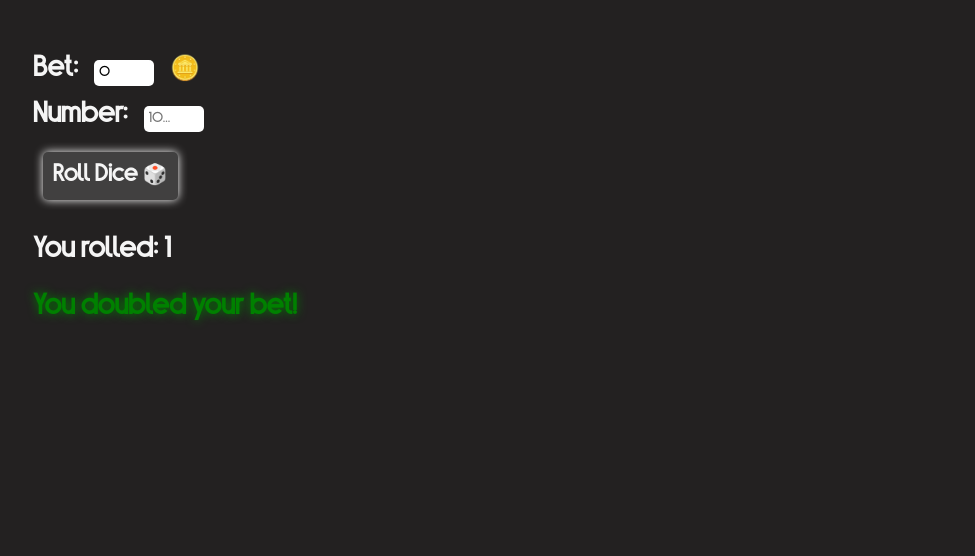
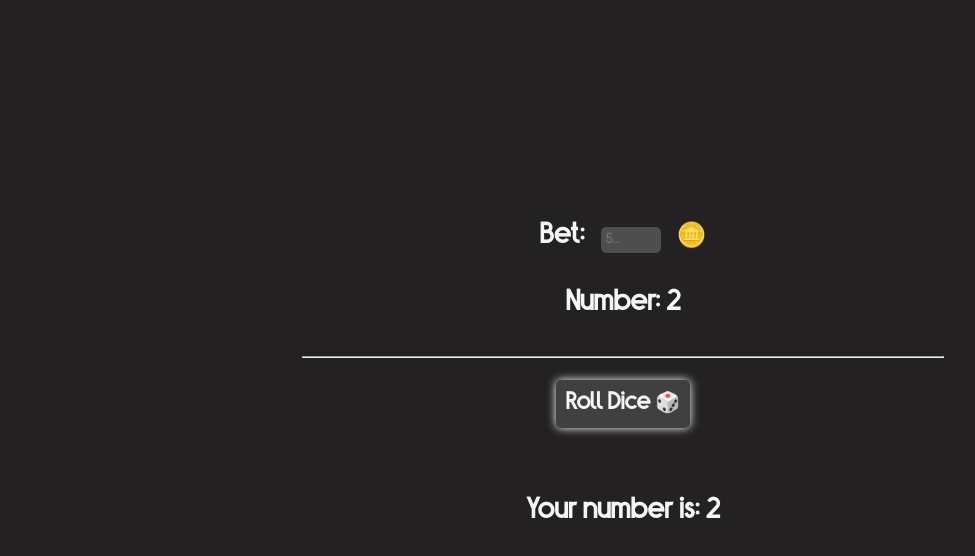
Before and after one commit to sofeyahamira/casino, a plain HTML site: page index.html in a window 1280 px wide. Both pictures are taken after a click on the button "Roll Dice 🎲". Shown: the whole page, without its empty margins (17-992 px from the left). Drawn offline with Linux system fonts and the light colour scheme.

Commit message:
Styles change

```diff
--- a/index.html
+++ b/index.html
@@ -18,8 +18,14 @@
             color: whitesmoke;
             font-weight: bolder;
             font-size: 24px;
-            margin: 50px;
             font-family: "Urbancat", Tahoma, Geneva, Verdana, sans-serif;
+
+            /* Centering page */
+            display: flex;
+            flex-direction: column;
+            align-items: center;
+            justify-content: center;
+            height: 100vh;
         }
 
         input {
@@ -29,6 +35,12 @@
             font-size: 12px;
             border: none;
             margin: 10px;
+            background-color: rgb(78, 78, 78);
+            color: whitesmoke;
+        }
+
+        input:focus {
+            outline: none;
         }
 
         button {
@@ -44,18 +56,22 @@
             font-weight: bold;
         }
 
+        hr {
+            width: 50vw;
+        }
+
         #betStatus {
             text-shadow: 0 0 10px;
         }
      </style>
 </head>
 <body>
+    <div>
         <label for="bet">Bet:</label>
         <input type="number" id="bet" placeholder="5..." style="width: 50px;"> 🪙
-    <br>
-    <label for="number">Number:</label>
-    <input type="number" id="number" placeholder="10..." style="width: 50px;">
-    <br>
+    </div>
+    <p>Number: <span id="number"></span></p>
+    <hr>
     <button onclick="rollDice()">Roll Dice 🎲</button>
     <br>
     <p id="diceRoll"></p>
@@ -64,8 +80,9 @@
     <!-- Script -->
     <script>
         // Variables
-        let bet = 0
-        let number = 0
+        let bet = 0;
+        let number = 0;
+        let numberInitiated = false;
         const diceRollParagraph = document.getElementById("diceRoll");
         const originalBetInput = document.getElementById("bet");
         const numberInput = document.getElementById("number");
@@ -74,21 +91,28 @@
         // Get Bet value
         originalBetInput.addEventListener("input", function () {
             bet = originalBetInput.value;
-            console.log(bet)
         });
 
-        // Get Number value
-        numberInput.addEventListener("input", function () {
-            number = numberInput.value;
-        });
+        // Show Number value
+        numberInput.textContent = number
 
         // rollDice() function
         function rollDice() {
-            // Roll Dice
+            // Initiate Number
+            if (number <= 1 || number >=6){
+                number = Math.floor((Math.random() * 4) + 2);
+                diceRollParagraph.textContent = `Your number is: ${number}`;
+                numberInput.textContent = number;
+
+            // Roll the dice
+            } else {
+                numberInitiated = true;
                 diceRoll = Math.floor((Math.random() * 6) + 1);
                 diceRollParagraph.textContent = `You rolled: ${diceRoll}`;
+            }
 
             // Check dice role
+            if (numberInitiated === true) {
                 if (diceRoll > number) {
                     bet = bet * 2;
                     betStatus.textContent = "You doubled your bet!";
@@ -104,6 +128,7 @@
                 }
                 originalBetInput.value = bet;
             }
+        }
     </script>
 </body>
 </html>
```
Lines whose indentation alone changed are shown as unchanged.
